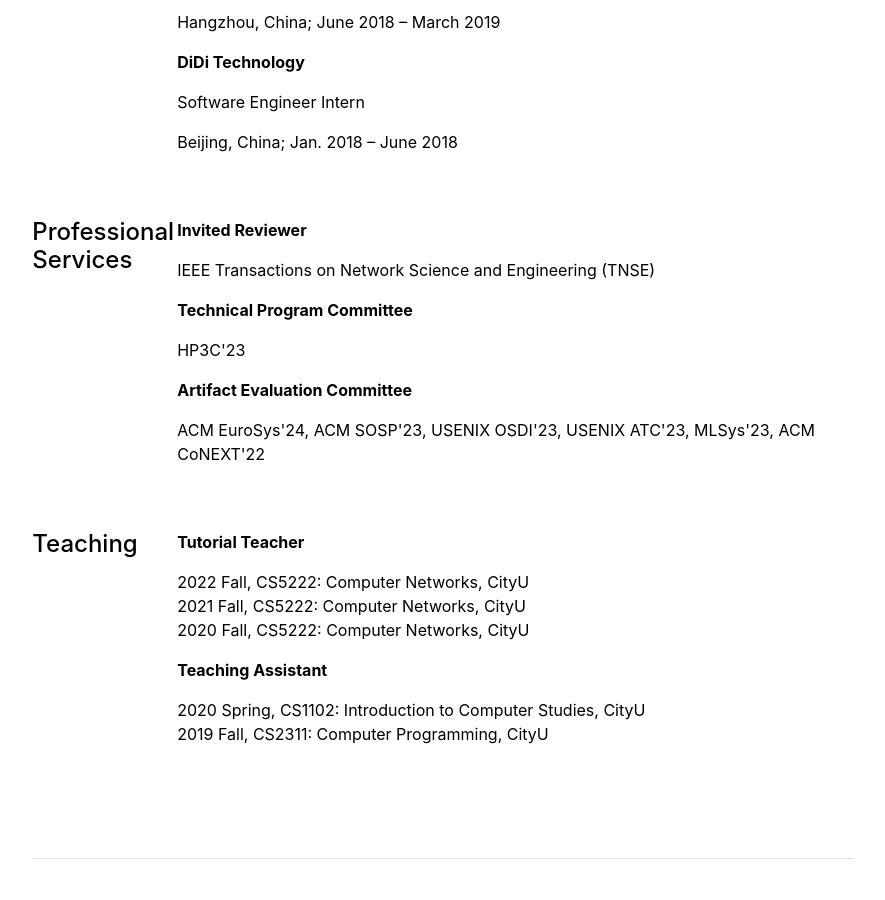
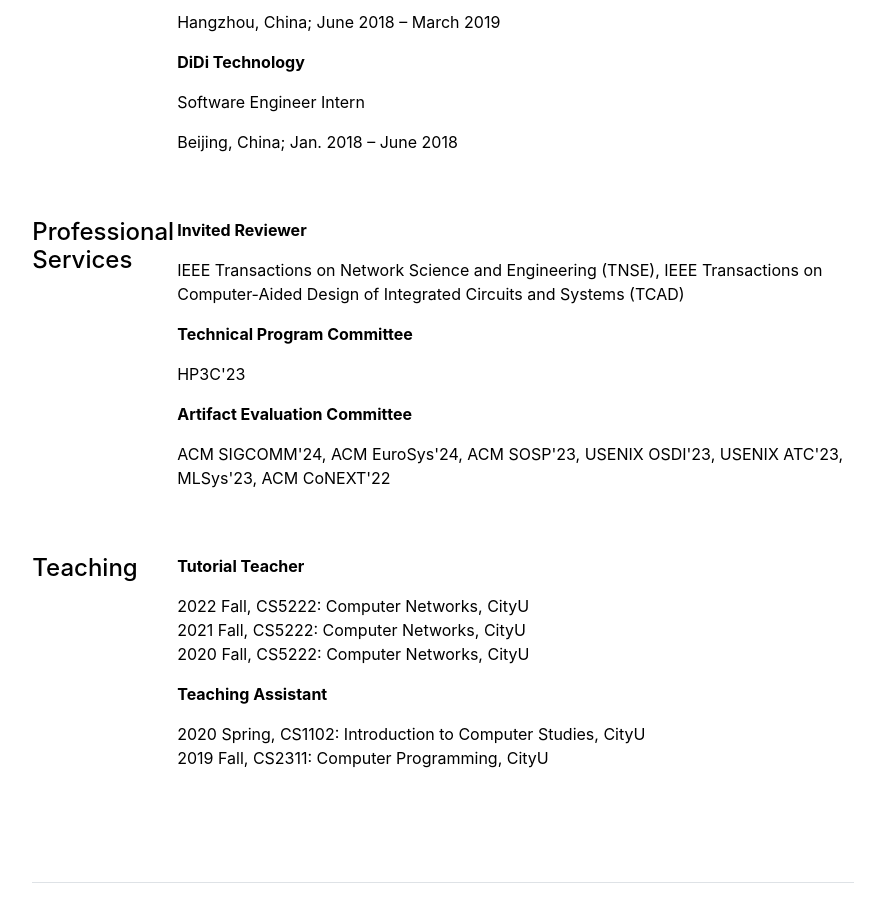
Before and after one commit to kanonjz/academic, a Jekyll site: the page built from cv.md, in a window 1280 px wide and 900 px high, scrolled down 950 px. Shown: the whole window, without its empty margins (197-1082 px from the left). Built offline with Jekyll 4.4.1, drawn with Linux system fonts in a browser that asks for light colours.

Commit message:
update service

```diff
--- a/_data/cv/service.yml
+++ b/_data/cv/service.yml
@@ -1,8 +1,8 @@
 - title: 'Invited Reviewer'
-  venue: 'IEEE Transactions on Network Science and Engineering (TNSE)'
+  venue: 'IEEE Transactions on Network Science and Engineering (TNSE), IEEE Transactions on Computer-Aided Design of Integrated Circuits and Systems (TCAD)'
 
 - title: 'Technical Program Committee'
   venue: 'HP3C''23'
 
 - title: 'Artifact Evaluation Committee'
-  venue: 'ACM EuroSys''24, ACM SOSP''23, USENIX OSDI''23, USENIX ATC''23, MLSys''23, ACM CoNEXT''22'
+  venue: 'ACM SIGCOMM''24, ACM EuroSys''24, ACM SOSP''23, USENIX OSDI''23, USENIX ATC''23, MLSys''23, ACM CoNEXT''22'
```
